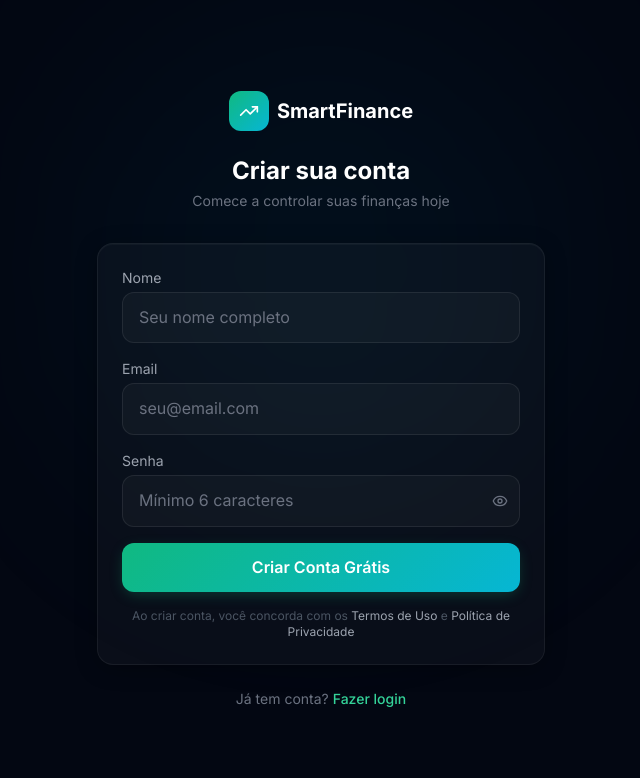
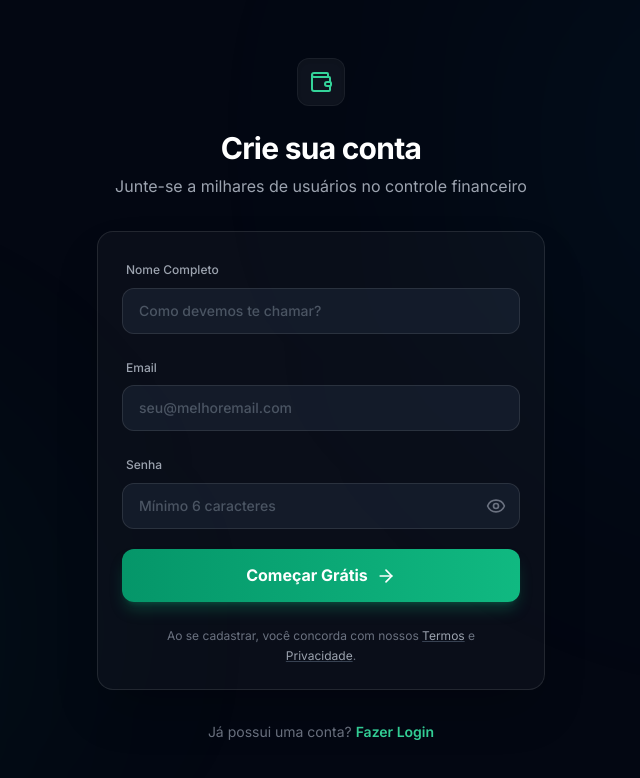
Before and after one commit to lipemartin25-netizen/metafin, a React (Vite) app: page /signup in a window 1280 px wide. Shown: the top 778 px of the page, without its empty margins (319-959 px from the left). Built offline with nearby package versions, Linux system fonts and the light colour scheme; no server answers.

Commit message:
style: upgrade Login and SignUp pages to premium animated dark theme

```diff
--- a/src/pages/Login.jsx
+++ b/src/pages/Login.jsx
@@ -1,7 +1,7 @@
 import { useState } from 'react';
 import { Link, useNavigate } from 'react-router-dom';
 import { GoogleLogin } from '@react-oauth/google';
-import { Eye, EyeOff, Loader2, Mail, Lock, ArrowRight } from 'lucide-react';
+import { Eye, EyeOff, Loader2, Mail, Lock, ArrowRight, Wallet } from 'lucide-react';
 import { useAuth } from '../contexts/AuthContext';
 
 export default function Login() {
@@ -34,7 +34,6 @@ export default function Login() {
         setGoogleLoading(true);
         setError('');
         try {
-            // credentialResponse.credential é o ID Token JWT do Google
             await signInWithGoogle(credentialResponse.credential);
             navigate('/app');
         } catch (err) {
@@ -46,26 +45,36 @@ export default function Login() {
     };
 
     return (
-        <div className="min-h-screen bg-gray-950 flex items-center justify-center p-4">
-            <div className="w-full max-w-md">
+        <div className="min-h-screen bg-surface-950 flex items-center justify-center p-4 relative overflow-hidden">
+            {/* Background Effects */}
+            <div className="absolute top-0 left-0 w-full h-full overflow-hidden pointer-events-none">
+                <div className="absolute top-[-10%] left-[-10%] w-[500px] h-[500px] bg-brand-500/10 rounded-full blur-[120px]" />
+                <div className="absolute bottom-[-10%] right-[-10%] w-[500px] h-[500px] bg-blue-500/10 rounded-full blur-[120px]" />
+            </div>
+
+            <div className="w-full max-w-md relative z-10 animate-fade-in">
 
                 {/* Header */}
                 <div className="text-center mb-8">
-                    <Link to="/" className="text-2xl font-bold text-white inline-flex items-center gap-2">
-                        📊 SmartFinance Hub
+                    <Link to="/" className="inline-flex items-center gap-3 mb-6 group">
+                        <div className="w-12 h-12 bg-gradient-to-br from-brand-500 to-brand-600 rounded-xl shadow-lg shadow-brand-500/20 flex items-center justify-center group-hover:scale-105 transition-transform duration-300">
+                            <Wallet className="w-6 h-6 text-white" />
+                        </div>
                     </Link>
-                    <p className="text-gray-500 mt-2">Entre na sua conta</p>
+                    <h1 className="text-3xl font-bold text-white mb-2">Bem-vindo de volta!</h1>
+                    <p className="text-gray-400">Entre para gerenciar suas finanças</p>
                 </div>
 
-                <div className="glass-card">
+                <div className="glass-card border border-white/10 shadow-2xl shadow-black/50 backdrop-blur-xl">
 
                     {/* ===== GOOGLE SIGN-IN ===== */}
+                    <div className="mb-6">
                         {googleLoading ? (
-                        <div className="w-full py-3 rounded-xl bg-white/5 flex items-center justify-center gap-2 text-gray-400 text-sm">
-                            <Loader2 className="w-4 h-4 animate-spin" /> Entrando com Google...
+                            <div className="w-full py-3 rounded-xl bg-white/5 flex items-center justify-center gap-2 text-gray-400 text-sm animate-pulse border border-white/10">
+                                <Loader2 className="w-4 h-4 animate-spin" /> Conectando Google...
                             </div>
                         ) : (
-                        <div className="flex justify-center [&>div]:w-full">
+                            <div className="w-full flex justify-center google-btn-wrapper">
                                 <GoogleLogin
                                     onSuccess={handleGoogleSuccess}
                                     onError={() => setError('Erro no login com Google')}
@@ -78,53 +87,55 @@ export default function Login() {
                                 />
                             </div>
                         )}
+                    </div>
 
                     {/* Divider */}
-                    <div className="flex items-center gap-3 my-6">
-                        <div className="flex-1 h-px bg-white/10" />
-                        <span className="text-xs text-gray-500">ou entre com email</span>
-                        <div className="flex-1 h-px bg-white/10" />
+                    <div className="flex items-center gap-3 mb-6">
+                        <div className="flex-1 h-px bg-gradient-to-r from-transparent via-white/10 to-transparent" />
+                        <span className="text-xs text-gray-500 font-medium uppercase tracking-wider">ou continue com email</span>
+                        <div className="flex-1 h-px bg-gradient-to-r from-transparent via-white/10 to-transparent" />
                     </div>
 
                     {/* Form */}
-                    <form onSubmit={handleSubmit} className="space-y-4">
+                    <form onSubmit={handleSubmit} className="space-y-5">
                         {error && (
-                            <div className="p-3 rounded-xl bg-red-500/10 border border-red-500/20 text-red-400 text-sm">
+                            <div className="p-4 rounded-xl bg-red-500/10 border border-red-500/20 text-red-400 text-sm flex items-center gap-2 animate-shake">
+                                <div className="w-1.5 h-1.5 rounded-full bg-red-400" />
                                 {error}
                             </div>
                         )}
 
-                        <div>
-                            <label className="text-sm text-gray-400 mb-1 block">Email</label>
-                            <div className="relative">
-                                <Mail className="absolute left-3 top-1/2 -translate-y-1/2 w-4 h-4 text-gray-500" />
+                        <div className="space-y-1.5">
+                            <label className="text-xs font-medium text-gray-400 ml-1">Email</label>
+                            <div className="relative group">
+                                <Mail className="absolute left-3.5 top-1/2 -translate-y-1/2 w-4 h-4 text-gray-500 group-focus-within:text-brand-400 transition-colors" />
                                 <input
                                     type="email"
                                     value={email}
                                     onChange={(e) => setEmail(e.target.value)}
                                     placeholder="seu@email.com"
                                     required
-                                    className="w-full pl-10 pr-4 py-2.5 rounded-xl bg-white/5 border border-white/10 text-white placeholder-gray-600 text-sm focus:outline-none focus:border-emerald-500/50"
+                                    className="w-full pl-10 pr-4 py-3 rounded-xl bg-surface-800/50 border border-white/10 text-white placeholder-gray-600 text-sm focus:outline-none focus:border-brand-500/50 focus:ring-1 focus:ring-brand-500/20 transition-all"
                                 />
                             </div>
                         </div>
 
-                        <div>
-                            <label className="text-sm text-gray-400 mb-1 block">Senha</label>
-                            <div className="relative">
-                                <Lock className="absolute left-3 top-1/2 -translate-y-1/2 w-4 h-4 text-gray-500" />
+                        <div className="space-y-1.5">
+                            <label className="text-xs font-medium text-gray-400 ml-1">Senha</label>
+                            <div className="relative group">
+                                <Lock className="absolute left-3.5 top-1/2 -translate-y-1/2 w-4 h-4 text-gray-500 group-focus-within:text-brand-400 transition-colors" />
                                 <input
                                     type={showPass ? 'text' : 'password'}
                                     value={password}
                                     onChange={(e) => setPassword(e.target.value)}
                                     placeholder="••••••••"
                                     required
-                                    className="w-full pl-10 pr-10 py-2.5 rounded-xl bg-white/5 border border-white/10 text-white placeholder-gray-600 text-sm focus:outline-none focus:border-emerald-500/50"
+                                    className="w-full pl-10 pr-10 py-3 rounded-xl bg-surface-800/50 border border-white/10 text-white placeholder-gray-600 text-sm focus:outline-none focus:border-brand-500/50 focus:ring-1 focus:ring-brand-500/20 transition-all"
                                 />
                                 <button
                                     type="button"
                                     onClick={() => setShowPass(!showPass)}
-                                    className="absolute right-3 top-1/2 -translate-y-1/2 text-gray-500 hover:text-white"
+                                    className="absolute right-3.5 top-1/2 -translate-y-1/2 text-gray-500 hover:text-white transition-colors"
                                 >
                                     {showPass ? <EyeOff className="w-4 h-4" /> : <Eye className="w-4 h-4" />}
                                 </button>
@@ -134,25 +145,28 @@ export default function Login() {
                         <button
                             type="submit"
                             disabled={loading}
-                            className="gradient-btn w-full flex items-center justify-center gap-2"
+                            className="w-full py-3.5 rounded-xl bg-gradient-to-r from-brand-600 to-brand-500 hover:from-brand-500 hover:to-brand-400 text-white font-bold shadow-lg shadow-brand-500/25 hover:shadow-brand-500/40 hover:-translate-y-0.5 active:translate-y-0 active:scale-[0.98] transition-all flex items-center justify-center gap-2 group"
                         >
                             {loading ? (
-                                <Loader2 className="w-4 h-4 animate-spin" />
+                                <Loader2 className="w-5 h-5 animate-spin" />
                             ) : (
                                 <>
-                                    <span>Entrar</span>
-                                    <ArrowRight className="w-4 h-4" />
+                                    <span>Entrar na Plataforma</span>
+                                    <ArrowRight className="w-4 h-4 group-hover:translate-x-1 transition-transform" />
                                 </>
                             )}
                         </button>
                     </form>
 
-
-
                     {/* Links */}
-                    <p className="text-center text-sm text-gray-500 mt-6">
-                        Não tem conta? <Link to="/signup" className="text-emerald-400 hover:underline">Criar conta</Link>
+                    <div className="mt-8 text-center">
+                        <p className="text-gray-500 text-sm">
+                            Não tem uma conta?{' '}
+                            <Link to="/signup" className="text-brand-400 hover:text-brand-300 font-semibold hover:underline decoration-brand-500/30 underline-offset-4 transition-all">
+                                Criar conta grátis
+                            </Link>
                         </p>
+                    </div>
                 </div>
             </div>
         </div>
--- a/src/pages/SignUp.jsx
+++ b/src/pages/SignUp.jsx
@@ -1,7 +1,7 @@
 import { useState } from 'react';
 import { Link, useNavigate } from 'react-router-dom';
 import { useAuth } from '../contexts/AuthContext';
-import { TrendingUp, Eye, EyeOff, Loader2, CheckCircle } from 'lucide-react';
+import { TrendingUp, Eye, EyeOff, Loader2, CheckCircle, Wallet, ArrowRight } from 'lucide-react';
 import { analytics } from '../hooks/useAnalytics';
 
 export default function SignUp() {
@@ -47,87 +47,88 @@ export default function SignUp() {
 
     if (success) {
         return (
-            <div className="min-h-screen bg-gray-950 flex items-center justify-center px-4">
-                <div className="w-full max-w-md text-center animate-fade-in">
-                    <div className="glass-card">
-                        <div className="w-16 h-16 bg-emerald-500/10 rounded-2xl flex items-center justify-center mx-auto mb-6">
-                            <CheckCircle className="w-8 h-8 text-emerald-400" />
+            <div className="min-h-screen bg-surface-950 flex items-center justify-center p-4 relative overflow-hidden">
+                <div className="absolute top-0 left-0 w-full h-full pointer-events-none">
+                    <div className="absolute top-[-10%] left-[-10%] w-[500px] h-[500px] bg-brand-500/10 rounded-full blur-[120px]" />
                 </div>
-                        <h2 className="text-2xl font-bold text-white mb-3">
-                            Conta criada com sucesso!
+
+                <div className="w-full max-w-md text-center animate-fade-in z-10 glass-card border border-white/10 shadow-2xl p-8">
+                    <div className="w-20 h-20 bg-brand-500/10 rounded-full flex items-center justify-center mx-auto mb-6 ring-4 ring-brand-500/5 shadow-lg shadow-brand-500/20 animate-bounce-gentle">
+                        <CheckCircle className="w-10 h-10 text-brand-400" />
+                    </div>
+                    <h2 className="text-3xl font-bold text-white mb-2 tracking-tight">
+                        Conta criada! 🎉
                     </h2>
-                        <p className="text-gray-400 mb-6">
-                            Enviamos um email de confirmação para{' '}
-                            <span className="text-white font-medium">{email}</span>. Clique
-                            no link para ativar sua conta.
+                    <p className="text-gray-400 mb-8 max-w-[80%] mx-auto leading-relaxed">
+                        Enviamos um email de confirmação para <span className="text-white font-semibold">{email}</span>. Clique no link para ativar.
                     </p>
                     <Link
                         to="/login"
-                            className="gradient-btn inline-block"
+                        className="w-full py-3.5 rounded-xl bg-gradient-to-r from-brand-600 to-brand-500 hover:from-brand-500 hover:to-brand-400 text-white font-bold shadow-lg shadow-brand-500/25 transition-all flex items-center justify-center gap-2 group"
                     >
-                            Ir para Login
+                        <span>Fazer Login Agora</span>
+                        <ArrowRight className="w-5 h-5 group-hover:translate-x-1 transition-transform" />
                     </Link>
-                    </div>
                 </div>
             </div>
         );
     }
 
     return (
-        <div className="min-h-screen bg-gray-950 flex items-center justify-center px-4">
-            {/* Background glow */}
-            <div className="absolute top-1/3 left-1/2 -translate-x-1/2 -translate-y-1/2 w-[500px] h-[500px] bg-cyan-500/5 rounded-full blur-[120px] pointer-events-none" />
+        <div className="min-h-screen bg-surface-950 flex items-center justify-center p-4 relative overflow-hidden">
+            {/* Background Effects */}
+            <div className="absolute top-0 left-0 w-full h-full pointer-events-none">
+                <div className="absolute top-[-20%] right-[-10%] w-[600px] h-[600px] bg-cyan-500/5 rounded-full blur-[140px]" />
+                <div className="absolute bottom-[-10%] left-[-10%] w-[500px] h-[500px] bg-brand-500/5 rounded-full blur-[120px]" />
+            </div>
 
             <div className="w-full max-w-md relative z-10 animate-fade-in">
-                {/* Logo */}
+
+                {/* Header */}
                 <div className="text-center mb-8">
-                    <Link to="/" className="inline-flex items-center gap-2 mb-6">
-                        <div className="w-10 h-10 bg-gradient-to-br from-emerald-500 to-cyan-500 rounded-xl flex items-center justify-center">
-                            <TrendingUp className="w-5 h-5 text-white" />
+                    <div className="inline-flex items-center justify-center w-12 h-12 bg-white/5 rounded-xl mb-6 shadow-inner border border-white/5 backdrop-blur-sm">
+                        <Wallet className="w-6 h-6 text-brand-400" />
                     </div>
-                        <span className="text-xl font-bold text-white">SmartFinance</span>
-                    </Link>
-                    <h1 className="text-2xl font-bold text-white">Criar sua conta</h1>
-                    <p className="text-gray-500 text-sm mt-1">
-                        Comece a controlar suas finanças hoje
-                    </p>
+                    <h1 className="text-3xl font-bold text-white mb-2 tracking-tight">Crie sua conta</h1>
+                    <p className="text-gray-400">Junte-se a milhares de usuários no controle financeiro</p>
                 </div>
 
-                <div className="glass-card">
-                    {/* Error */}
+                <div className="glass-card border border-white/10 shadow-2xl backdrop-blur-xl">
+
+                    <form onSubmit={handleSubmit} className="space-y-5">
                         {error && (
-                        <div className="mb-4 p-3 rounded-xl bg-red-500/10 border border-red-500/20 text-red-400 text-sm animate-fade-in">
+                            <div className="p-4 rounded-xl bg-red-500/10 border border-red-500/20 text-red-400 text-sm flex items-center gap-2 animate-shake">
+                                <div className="w-1.5 h-1.5 rounded-full bg-red-400" />
                                 {error}
                             </div>
                         )}
 
-                    <form onSubmit={handleSubmit} className="space-y-4">
-                        <div>
-                            <label className="block text-sm text-gray-400 mb-1">Nome</label>
+                        <div className="space-y-1.5">
+                            <label className="text-xs font-medium text-gray-400 ml-1">Nome Completo</label>
                             <input
                                 type="text"
                                 value={name}
                                 onChange={(e) => setName(e.target.value)}
-                                placeholder="Seu nome completo"
+                                placeholder="Como devemos te chamar?"
                                 required
-                                className="input-field"
+                                className="w-full px-4 py-3 rounded-xl bg-surface-800/50 border border-white/10 text-white placeholder-gray-600 text-sm focus:outline-none focus:border-brand-500/50 focus:ring-1 focus:ring-brand-500/20 transition-all font-medium"
                             />
                         </div>
 
-                        <div>
-                            <label className="block text-sm text-gray-400 mb-1">Email</label>
+                        <div className="space-y-1.5">
+                            <label className="text-xs font-medium text-gray-400 ml-1">Email</label>
                             <input
                                 type="email"
                                 value={email}
                                 onChange={(e) => setEmail(e.target.value)}
-                                placeholder="seu@email.com"
+                                placeholder="seu@melhoremail.com"
                                 required
-                                className="input-field"
+                                className="w-full px-4 py-3 rounded-xl bg-surface-800/50 border border-white/10 text-white placeholder-gray-600 text-sm focus:outline-none focus:border-brand-500/50 focus:ring-1 focus:ring-brand-500/20 transition-all font-medium"
                             />
                         </div>
 
-                        <div>
-                            <label className="block text-sm text-gray-400 mb-1">Senha</label>
+                        <div className="space-y-1.5">
+                            <label className="text-xs font-medium text-gray-400 ml-1">Senha</label>
                             <div className="relative">
                                 <input
                                     type={showPassword ? 'text' : 'password'}
@@ -136,18 +137,14 @@ export default function SignUp() {
                                     placeholder="Mínimo 6 caracteres"
                                     required
                                     minLength={6}
-                                    className="input-field pr-10"
+                                    className="w-full pl-4 pr-12 py-3 rounded-xl bg-surface-800/50 border border-white/10 text-white placeholder-gray-600 text-sm focus:outline-none focus:border-brand-500/50 focus:ring-1 focus:ring-brand-500/20 transition-all font-medium"
                                 />
                                 <button
                                     type="button"
                                     onClick={() => setShowPassword(!showPassword)}
-                                    className="absolute right-3 top-1/2 -translate-y-1/2 text-gray-500 hover:text-white transition-colors"
+                                    className="absolute right-3.5 top-1/2 -translate-y-1/2 text-gray-500 hover:text-white transition-colors"
                                 >
-                                    {showPassword ? (
-                                        <EyeOff className="w-4 h-4" />
-                                    ) : (
-                                        <Eye className="w-4 h-4" />
-                                    )}
+                                    {showPassword ? <EyeOff className="w-5 h-5" /> : <Eye className="w-5 h-5" />}
                                 </button>
                             </div>
                         </div>
@@ -155,43 +152,39 @@ export default function SignUp() {
                         <button
                             type="submit"
                             disabled={loading}
-                            className="gradient-btn w-full flex items-center justify-center gap-2 disabled:opacity-50"
+                            className="w-full mt-2 py-3.5 rounded-xl bg-gradient-to-r from-brand-600 to-brand-500 hover:from-brand-500 hover:to-brand-400 text-white font-bold shadow-lg shadow-brand-500/25 hover:shadow-brand-500/40 hover:-translate-y-0.5 active:translate-y-0 active:scale-[0.98] transition-all flex items-center justify-center gap-2 group"
                         >
                             {loading ? (
                                 <>
-                                    <Loader2 className="w-4 h-4 animate-spin" />
-                                    Criando conta...
+                                    <Loader2 className="w-5 h-5 animate-spin" />
+                                    <span>Criando sua conta...</span>
                                 </>
                             ) : (
-                                'Criar Conta Grátis'
+                                <>
+                                    <span>Começar Grátis</span>
+                                    <ArrowRight className="w-5 h-5 group-hover:translate-x-1 transition-transform" />
+                                </>
                             )}
                         </button>
                     </form>
 
-                    {/* Terms */}
-                    <p className="text-xs text-gray-600 mt-4 text-center">
-                        Ao criar conta, você concorda com os{' '}
-                        <span className="text-gray-400 cursor-pointer hover:text-white">
-                            Termos de Uso
-                        </span>{' '}
-                        e{' '}
-                        <span className="text-gray-400 cursor-pointer hover:text-white">
-                            Política de Privacidade
-                        </span>
+
+                    <p className="text-xs text-center text-gray-500 mt-6 px-4 leading-relaxed">
+                        Ao se cadastrar, você concorda com nossos{' '}
+                        <a href="#" className="text-gray-400 hover:text-white underline decoration-gray-700">Termos</a> e{' '}
+                        <a href="#" className="text-gray-400 hover:text-white underline decoration-gray-700">Privacidade</a>.
                     </p>
                 </div>
 
-                {/* Login link */}
-                <p className="text-center text-sm text-gray-500 mt-6">
-                    Já tem conta?{' '}
-                    <Link
-                        to="/login"
-                        className="text-emerald-400 hover:text-emerald-300 font-medium transition-colors"
-                    >
-                        Fazer login
+                <div className="mt-8 text-center">
+                    <p className="text-gray-500 text-sm">
+                        Já possui uma conta?{' '}
+                        <Link to="/login" className="text-brand-400 hover:text-brand-300 font-semibold hover:underline decoration-brand-500/30 underline-offset-4 transition-all">
+                            Fazer Login
                         </Link>
                     </p>
                 </div>
             </div>
+        </div>
     );
 }
```
Lines whose indentation alone changed are shown as unchanged.
